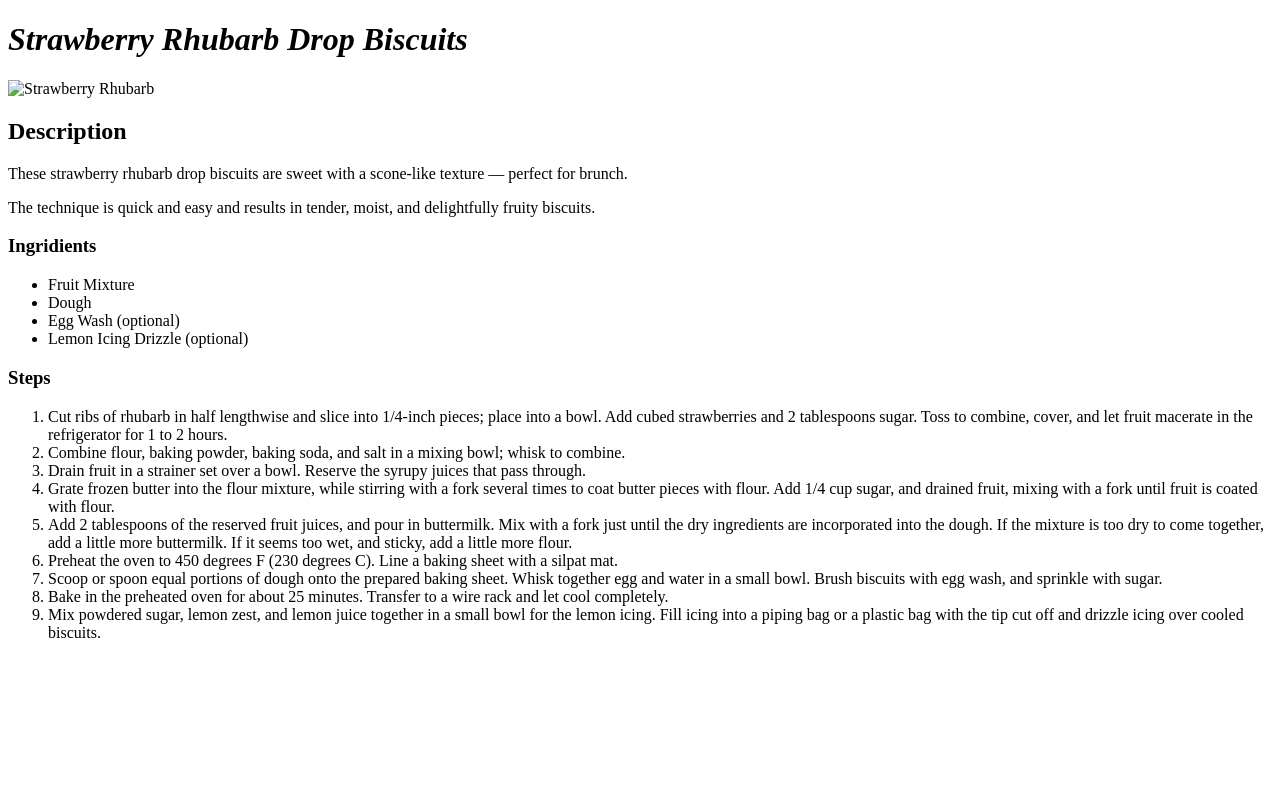
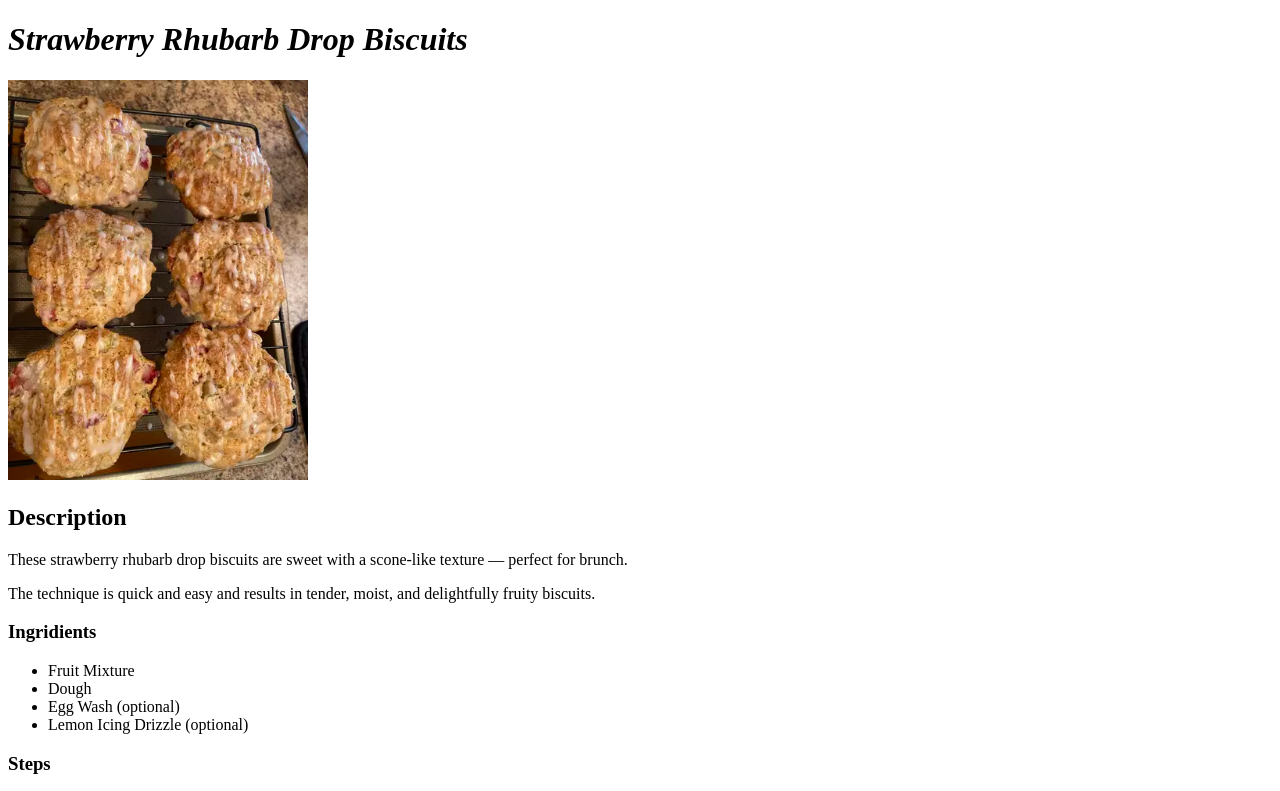
Before and after one commit to 51ddh4r7h/OdinRecipes, a plain HTML site: page recipes/Rhubarb.html in a window 1280 px wide. Shown: the top 791 px of the page. Drawn offline with Linux system fonts and the light colour scheme.

Commit message:
Modified Paths

```diff
--- a/recipes/Rhubarb.html
+++ b/recipes/Rhubarb.html
@@ -8,7 +8,7 @@
 </head>
 <body>
     <h1><em>Strawberry Rhubarb Drop Biscuits</em></h1>
-    <img src="/Odin-Recipes/Images/Rhubarb_image.webp" alt="Strawberry Rhubarb"
+    <img src="/Images/Rhubarb_image.webp" alt="Strawberry Rhubarb"
     width="300" height="400">
 
     <h2>Description</h2>
```
Also changed, not shown: recipes/lasagna.html (+1 -1 lines).
